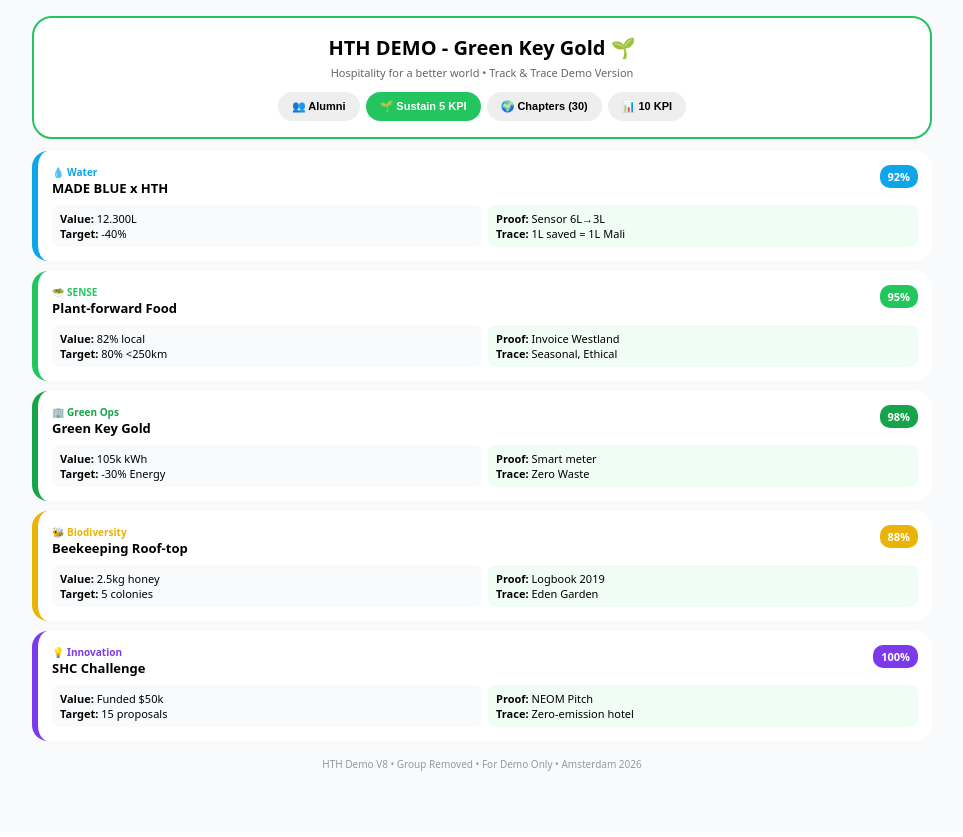
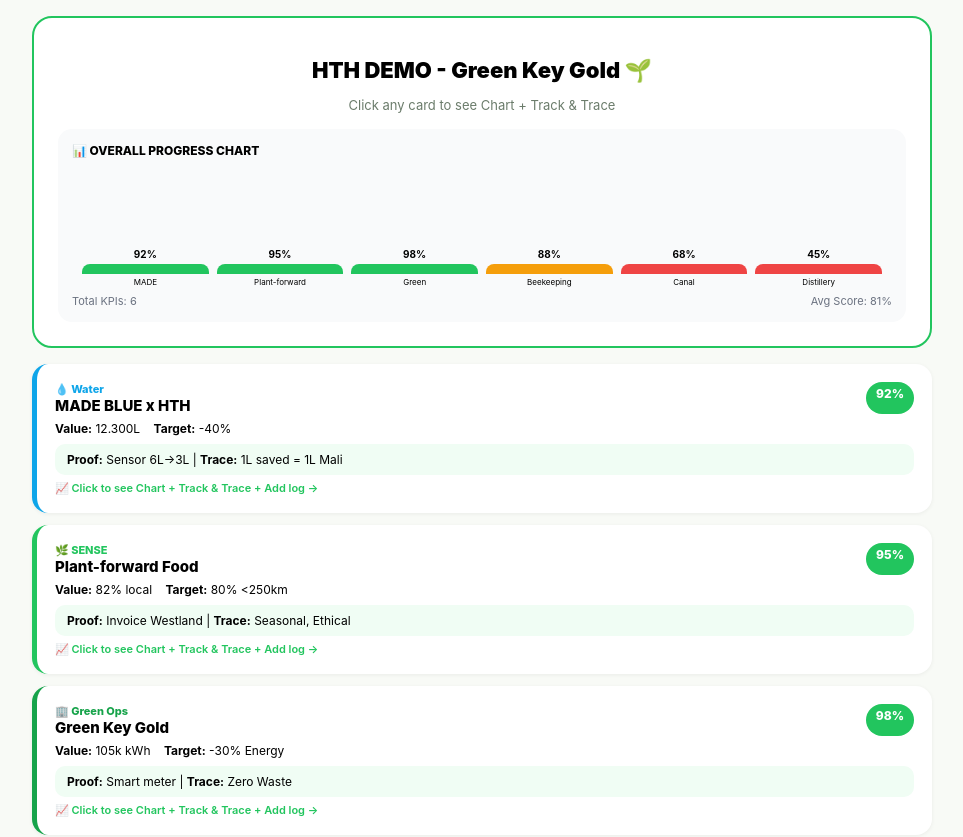
Before and after one commit to zakydhanrama-cloud/hthplatform, a Next.js app: page / in a window 1280 px wide. Shown: the top 837 px of the page, without its empty margins (158-1121 px from the left). Built offline with nearby package versions, Linux system fonts and the light colour scheme.

Commit message:
Update page.tsx

```diff
--- a/app/page.tsx
+++ b/app/page.tsx
@@ -1,102 +1,164 @@
 "use client";
-import { useState } from 'react';
+import { useState, useEffect } from "react";
 
-const alumni = [
-  { name: "Paul Geraeds", year: "1986", loc: "Frankfurt", job: "Vice-Chairman NBTC", journey: "1986 → Chief Steward → NBTC" },
-  { name: "Roberto Payer", year: "Senior Hicon", loc: "Amsterdam", job: "Hilton Waldorf", journey: "Hilton → Waldorf → Award" },
-  { name: "Zaky Dhanrama", year: "2025", loc: "Amsterdam", job: "Founder Platform", journey: "Build → Deploy → Demo" },
+type HistoryPoint = { date: string; val: number; label: string };
+type KPI = {
+  id: number; cat: string; catLabel: string; title: string;
+  value: string; target: string; proof: string; trace: string;
+  score: number; logs: string[]; description: string; history: HistoryPoint[];
+};
+
+const defaultData: KPI[] = [
+  {id:1, cat:"water", catLabel:"💧 Water", title:"MADE BLUE x HTH", value:"12.300L", target:"-40%", proof:"Sensor 6L→3L", trace:"1L saved = 1L Mali", score:92, logs:["2026-10-01 - Sensor installed","2026-10-12 - 6L→3L verified"], description:"TRACK: Smart sensor measures flow. TRACE: 1L saved = 1L Mali donation.", history:[{date:"Oct 1", val:70, label:"70%"},{date:"Oct 8", val:85, label:"85%"},{date:"Oct 12", val:92, label:"92%"}]},
+  {id:2, cat:"sense", catLabel:"🌿 SENSE", title:"Plant-forward Food", value:"82% local", target:"80% <250km", proof:"Invoice Westland", trace:"Seasonal, Ethical", score:95, logs:["Invoice WL-8821"], description:"TRACK: Invoice tracking. TRACE: Seasonal ethical.", history:[{date:"Sep", val:75},{date:"Oct", val:95} as any]},
+  {id:3, cat:"green", catLabel:"🏢 Green Ops", title:"Green Key Gold", value:"105k kWh", target:"-30% Energy", proof:"Smart meter", trace:"Zero Waste", score:98, logs:["Smart meter 105k"], description:"Energy via smart meter.", history:[{date:"Sep", val:80},{date:"Oct", val:98} as any]},
+  {id:4, cat:"bio", catLabel:"🐝 Biodiversity", title:"Beekeeping Roof-top", value:"2.5kg honey", target:"5 colonies", proof:"Logbook 2019", trace:"Eden Garden", score:88, logs:["2.5kg harvested"], description:"Logbook tracking.", history:[{date:"Sep", val:60},{date:"Oct", val:88} as any]},
+  {id:5, cat:"material", catLabel:"♻️ Material", title:"Canal Catch Program", value:"45kg plastic", target:"120kg/year", proof:"Dock scale + Photo log", trace:"1kg = 5 products", score:68, logs:["Oct 12 - 5kg weighed"], description:"TRACK: Dock scale + photo. TRACE: 1kg=5 products.", history:[{date:"Oct 10", val:20, label:"10kg"},{date:"Oct 12", val:45, label:"45kg"},{date:"Oct 15", val:68, label:"68%"}]},
+  {id:6, cat:"energy", catLabel:"🔥 Energy", title:"Distillery Heat Bank", value:"350 kWh", target:"5000 kWh/year", proof:"Heat meter at exchanger", trace:"1kWh = 0.2kg CO2", score:45, logs:["350 kWh recovered"], description:"Heat meter tracking.", history:[{date:"Oct 1", val:10},{date:"Oct 12", val:45} as any]},
 ];
 
-const sustain = [
-  { pilar: "💧 Water", title: "MADE BLUE x HTH", value: "12.300L", target: "-40%", proof: "Sensor 6L→3L", trace: "1L saved = 1L Mali", color: "#0ea5e9", score: "92%" },
-  { pilar: "🥗 SENSE", title: "Plant-forward Food", value: "82% local", target: "80% <250km", proof: "Invoice Westland", trace: "Seasonal, Ethical", color: "#22c55e", score: "95%" },
-  { pilar: "🏢 Green Ops", title: "Green Key Gold", value: "105k kWh", target: "-30% Energy", proof: "Smart meter", trace: "Zero Waste", color: "#16a34a", score: "98%" },
-  { pilar: "🐝 Biodiversity", title: "Beekeeping Roof-top", value: "2.5kg honey", target: "5 colonies", proof: "Logbook 2019", trace: "Eden Garden", color: "#eab308", score: "88%" },
-  { pilar: "💡 Innovation", title: "SHC Challenge", value: "Funded $50k", target: "15 proposals", proof: "NEOM Pitch", trace: "Zero-emission hotel", color: "#7c3aed", score: "100%" },
-];
+// Simple Chart Components - No library needed!
+function BarChart({ data }: { data: KPI[] }) {
+  const max = 100;
+  return (
+    <div style={{display:"flex", alignItems:"flex-end", gap:8, height:120, padding:"0 10px"}}>
+      {data.map(k => (
+        <div key={k.id} style={{flex:1, display:"flex", flexDirection:"column", alignItems:"center", gap:4}}>
+          <div style={{fontSize:10, fontWeight:700}}>{k.score}%</div>
+          <div style={{width:"100%", background:"#e5f5e9", borderRadius:"8px 8px 0 0", height:`${k.score}%`, maxHeight:90, minHeight:10, backgroundColor:k.score>=90?"#22c55e":k.score>=70?"#f59e0b":"#ef4444", transition:"all 0.5s"}}></div>
+          <div style={{fontSize:8, textAlign:"center", lineHeight:1}}>{k.title.split(" ")[0]}</div>
+        </div>
+      ))}
+    </div>
+  );
+}
 
-const kpi10 = [
-  ["Employability 6 bulan", "96%", ">=95%", "Tracer Study Launch.it", "✅"],
-  ["Employer Satisfaction", "88/100", ">=85", "Survei 67 mitra", "✅"],
-  ["Academic Reputation", "82/100", ">=80", "QS Global", "✅"],
-  ["Riset per tahun", "18", "Min 15", "Scopus", "✅"],
-  ["Retention Year 1", "92%", ">=90%", "Osiris NSE", "✅"],
-  ["Graduation 4-5yr", "85%", ">=80%", "Keuzegids", "✅"],
-  ["Magang bintang 5", "100%", "100% wajib", "Placement Office", "✅"],
-  ["Kemitraan industri", "67 mitra", "50+", "MoU", "✅"],
-  ["% Internasional", "44%", ">=40%", "HR Census", "✅"],
-  ["QS 5-Star Gold", "Gold", "Maintain", "NVAO Audit", "✅"],
-];
+function LineChart({ history }: { history: HistoryPoint[] }) {
+  if(!history || history.length<2) return <div style={{fontSize:12, color:"#999", textAlign:"center", padding:20}}>Add more logs to see chart progress 📈</div>;
+  const maxVal = Math.max(...history.map(h=>h.val), 100);
+  const minVal = 0;
+  const W=320, H=120, P=20;
+  const points = history.map((h,i)=>{
+    const x = P + (i*(W-2*P))/(history.length-1);
+    const y = H - P - ((h.val-minVal)/(maxVal-minVal))*(H-2*P);
+    return {x,y,h};
+  });
+  const pathD = points.map((p,i)=>`${i===0?"M":"L"} ${p.x} ${p.y}`).join(" ");
+  return (
+    <div style={{background:"white", borderRadius:12, padding:10, border:"1px solid #eef2ee"}}>
+      <svg width="100%" height={H} viewBox={`0 0 ${W} ${H}`} style={{overflow:"visible"}}>
+        <line x1={P} y1={H-P} x2={W-P} y2={H-P} stroke="#e5e7eb" strokeWidth={1}/>
+        <line x1={P} y1={P} x2={P} y2={H-P} stroke="#e5e7eb" strokeWidth={1}/>
+        <path d={pathD} fill="none" stroke="#22c55e" strokeWidth={2.5} strokeLinejoin="round"/>
+        {points.map((p,i)=>(
+          <g key={i}>
+            <circle cx={p.x} cy={p.y} r={4} fill="#22c55e" stroke="white" strokeWidth={2}/>
+            <text x={p.x} y={p.y-10} fontSize={9} textAnchor="middle" fill="#166534" fontWeight={700}>{p.h.val}%</text>
+            <text x={p.x} y={H-2} fontSize={8} textAnchor="middle" fill="#6b7280">{p.h.date}</text>
+          </g>
+        ))}
+      </svg>
+    </div>
+  );
+}
 
-const chapters = [
-  { name: "Aruba Chapter", members: 21, loc: "Aruba", emoji: "🏖️" },
-  { name: "Bangkok Chapter", members: 28, loc: "Bangkok, Thailand", emoji: "🌃" },
-  { name: "Barcelona Chapter", members: 99, loc: "Barcelona, Spain", emoji: "🏛️" },
-  { name: "Amsterdam Chapter", members: 450, loc: "Amsterdam", emoji: "🚲" },
-];
+export default function Page() {
+  const [data, setData] = useState<KPI[]>([]);
+  const [selected, setSelected] = useState<KPI | null>(null);
+  const [showAdd, setShowAdd] = useState(false);
+  const [form, setForm] = useState<any>({cat:"water", title:"", value:"", target:"", proof:"", trace:"", score:0, description:""});
+  const [newLog, setNewLog] = useState(""); const [newLogVal, setNewLogVal] = useState("");
 
-export default function Demo() {
-  const [tab, setTab] = useState("sustain");
+  useEffect(()=>{const s=localStorage.getItem("hth_kpi_v3"); setData(s?JSON.parse(s):defaultData)},[]);
+  useEffect(()=>{if(data.length) localStorage.setItem("hth_kpi_v3", JSON.stringify(data))},[data]);
+
+  const saveKPI=()=>{
+    const kpi:KPI={id:Date.now(), cat:form.cat, catLabel:form.cat, title:form.title||"Untitled", value:form.value, target:form.target, proof:form.proof, trace:form.trace, score:Number(form.score)||0, logs:[], description:form.description||`TRACK: ${form.proof}. TRACE: ${form.trace}`, history:[{date:new Date().toLocaleDateString().slice(0,5), val:Number(form.score)||0, label:`${form.score}%`} ]};
+    setData([...data,kpi]); setShowAdd(false);
+  };
+  const addLog=()=>{
+    if(!selected||!newLog) return;
+    const val = Number(newLogVal)||selected.score;
+    const hist = {date:new Date().toLocaleDateString().slice(0,5), val, label:newLog};
+    const updated = data.map(d=>d.id===selected.id?{...d, logs:[...d.logs, `${new Date().toLocaleDateString()} - ${newLog} (${val}%)`], history:[...d.history, hist], score:val, value:`${val}% / ${d.value}`}:d);
+    setData(updated);
+    const sel = updated.find(d=>d.id===selected.id)!; setSelected(sel); setNewLog(""); setNewLogVal("");
+  };
+  const catColor:any={water:"#0ea5e9", sense:"#22c55e", green:"#16a34a", bio:"#eab308", energy:"#f97316", material:"#3b82f6"};
+
   return (
-    <div style={{background: "#f8fafc", minHeight: "100vh", padding: "16px", fontFamily: "system-ui"}}>
-      <div style={{maxWidth: "900px", margin: "0 auto"}}>
-        <div style={{background: "white", borderRadius: "20px", padding: "16px", border: "2px solid #22c55e", textAlign: "center"}}>
-          <h1 style={{margin: 0, fontSize: "20px", fontWeight: 900}}>HTH DEMO - Green Key Gold 🌱</h1>
-          <p style={{margin: "4px 0 0", fontSize: "11px", color: "#666"}}>Hospitality for a better world • Track & Trace Demo Version</p>
-          <div style={{display: "flex", gap: "6px", justifyContent: "center", marginTop: "12px", flexWrap: "wrap"}}>
-            {[
-              ["alumni", "👥 Alumni"],
-              ["sustain", "🌱 Sustain 5 KPI"],
-              ["chapters", "🌍 Chapters (30)"],
-              ["kpi", "📊 10 KPI"],
-            ].map(([id, label])=>(
-              <button key={id} onClick={()=>setTab(id)} style={{background: tab===id ? "#22c55e" : "#eee", color: tab===id ? "white" : "black", border: "none", padding: "8px 14px", borderRadius: "20px", fontWeight: 700, cursor: "pointer", fontSize: "11px"}}>{label}</button>
-            ))}
+    <div style={{background:"#f8faf6", minHeight:"100vh", padding:16, fontFamily:"Inter, sans-serif"}}>
+      <div style={{maxWidth:900, margin:"0 auto"}}>
+        <div style={{background:"white", border:"2px solid #22c55e", borderRadius:20, padding:24, textAlign:"center"}}>
+          <h1 style={{fontSize:22, fontWeight:900}}>HTH DEMO - Green Key Gold 🌱</h1>
+          <p style={{fontSize:13, color:"#6b7c6b"}}>Click any card to see Chart + Track & Trace</p>
+          <div style={{marginTop:16, background:"#f9fafb", borderRadius:14, padding:14}}>
+            <div style={{fontSize:12, fontWeight:800, textAlign:"left", marginBottom:8}}>📊 OVERALL PROGRESS CHART</div>
+            <BarChart data={data}/>
+            <div style={{display:"flex", justifyContent:"space-between", fontSize:11, color:"#6b7280", marginTop:8}}><span>Total KPIs: {data.length}</span><span>Avg Score: {Math.round(data.reduce((a,b)=>a+b.score,0)/data.length||0)}%</span></div>
           </div>
         </div>
 
-        {tab==="alumni" && (
-          <div style={{background: "white", borderRadius: "16px", padding: "16px", marginTop: "12px"}}>
-            <h3 style={{margin: "0 0 10px", fontSize: "14px"}}>👥 Alumni Tracking + Career Journey</h3>
-            {alumni.map((a,i)=><div key={i} style={{border: "1px solid #eee", borderRadius: "10px", padding: "10px", marginBottom: "8px", fontSize: "12px"}}><b>{a.name}</b> ({a.year}) - {a.loc} • {a.job}<br/><span style={{color: "#666", fontSize: "11px"}}>Trace: {a.journey}</span></div>)}
-          </div>
-        )}
+        <div style={{marginTop:16}}>
+          {data.map(k=>(
+            <div key={k.id} onClick={()=>setSelected(k)} style={{background:"white", borderRadius:16, padding:18, marginBottom:12, cursor:"pointer", borderLeft:`5px solid ${catColor[k.cat]}`, boxShadow:"0 1px 4px rgba(0,0,0,.06)"}}>
+              <div style={{display:"flex", justifyContent:"space-between"}}><div><div style={{fontSize:11, fontWeight:800, color:catColor[k.cat]}}>{k.catLabel}</div><div style={{fontWeight:800, fontSize:15}}>{k.title}</div></div><div style={{background:k.score>=90?"#22c55e":k.score>=70?"#f59e0b":"#ef4444", color:"white", padding:"4px 10px", borderRadius:999, fontSize:12, fontWeight:800, height:24}}>{k.score}%</div></div>
+              <div style={{fontSize:12, marginTop:6}}><b>Value:</b> {k.value} <b style={{marginLeft:10}}>Target:</b> {k.target}</div>
+              <div style={{background:"#f0fdf4", borderRadius:10, padding:"8px 12px", marginTop:8, fontSize:12}}><b>Proof:</b> {k.proof} | <b>Trace:</b> {k.trace}</div>
+              <div style={{fontSize:11, color:"#22c55e", marginTop:6, fontWeight:600}}>📈 Click to see Chart + Track & Trace + Add log →</div>
+            </div>
+          ))}
+        </div>
+        <button onClick={()=>setShowAdd(true)} style={{width:"100%", padding:14, background:"#111827", color:"white", border:"none", borderRadius:14, fontWeight:700, cursor:"pointer", marginTop:10}}>+ Add New KPI</button>
+      </div>
 
-        {tab==="sustain" && (
-          <div style={{marginTop: "12px", display: "flex", flexDirection: "column", gap: "10px"}}>
-            {sustain.map((s,i)=>(
-              <div key={i} style={{background: "white", borderRadius: "16px", padding: "14px", borderLeft: `6px solid ${s.color}`}}>
-                <div style={{display: "flex", justifyContent: "space-between"}}>
-                  <div><div style={{fontSize: "10px", color: s.color, fontWeight: 800}}>{s.pilar}</div><div style={{fontWeight: 800, fontSize: "13px"}}>{s.title}</div></div>
-                  <div style={{background: s.color, color: "white", borderRadius: "10px", padding: "4px 8px", fontSize: "11px", fontWeight: 800, height: "fit-content"}}>{s.score}</div>
-                </div>
-                <div style={{marginTop: "8px", display: "grid", gridTemplateColumns: "1fr 1fr", gap: "6px", fontSize: "11px"}}>
-                  <div style={{background: "#f8fafc", padding: "6px 8px", borderRadius: "8px"}}><b>Value:</b> {s.value}<br/><b>Target:</b> {s.target}</div>
-                  <div style={{background: "#f0fdf4", padding: "6px 8px", borderRadius: "8px"}}><b>Proof:</b> {s.proof}<br/><b>Trace:</b> {s.trace}</div>
-                </div>
+      {selected && (
+        <div style={{position:"fixed", inset:0, background:"rgba(0,0,0,.5)", display:"flex", alignItems:"center", justifyContent:"center", zIndex:50, padding:16}} onClick={()=>setSelected(null)}>
+          <div style={{background:"white", borderRadius:20, padding:20, maxWidth:520, width:"100%", maxHeight:"90vh", overflowY:"auto"}} onClick={e=>e.stopPropagation()}>
+            <div style={{display:"flex", justifyContent:"space-between"}}><h3 style={{fontWeight:800}}>{selected.title}</h3><button onClick={()=>setSelected(null)} style={{border:"none", background:"#f3f4f6", borderRadius:8, padding:"4px 8px"}}>✕</button></div>
+
+            <div style={{marginTop:12}}><div style={{fontSize:11, fontWeight:800, color:"#16a34a"}}>📈 PROGRESS CHART - Track Over Time</div><div style={{marginTop:8}}><LineChart history={selected.history}/></div></div>
+
+            <div style={{marginTop:14, background:"#f9fafb", borderRadius:12, padding:12}}>
+              <div style={{fontSize:12, fontWeight:700}}>HOW TO TRACK & TRACE</div>
+              <div style={{fontSize:13, marginTop:6, lineHeight:1.5}}>{selected.description}</div>
+              <div style={{display:"grid", gridTemplateColumns:"1fr 1fr", gap:8, marginTop:10}}>
+                <div style={{background:"#ecfdf5", padding:10, borderRadius:10, fontSize:12}}><b>🔍 TRACK</b><br/>{selected.proof}</div>
+                <div style={{background:"#eff6ff", padding:10, borderRadius:10, fontSize:12}}><b>🔗 TRACE</b><br/>{selected.trace}</div>
               </div>
-            ))}
-          </div>
-        )}
+            </div>
 
-        {tab==="chapters" && (
-          <div style={{background: "white", borderRadius: "16px", padding: "16px", marginTop: "12px"}}>
-            <h3 style={{margin: "0 0 12px", fontSize: "14px"}}>🌍 Discover (30) - Global Chapters</h3>
-            <div style={{display: "grid", gridTemplateColumns: "repeat(auto-fill, minmax(160px, 1fr))", gap: "10px"}}>
-              {chapters.map((c,i)=><div key={i} style={{border: "1px solid #eee", borderRadius: "14px", overflow: "hidden", textAlign: "center"}}><div style={{height: "80px", background: "#f1f5f9", display: "flex", alignItems: "center", justifyContent: "center", fontSize: "32px"}}>{c.emoji}</div><div style={{padding: "10px"}}><div style={{fontWeight: 700, fontSize: "12px"}}>{c.name}</div><div style={{fontSize: "10px", color: "#666"}}>{c.members} members • {c.loc}</div><div style={{background: "#991b1b", color: "white", borderRadius: "6px", padding: "6px", marginTop: "8px", fontSize: "10px", fontWeight: 700}}>Log in to join</div></div></div>)}
+            <div style={{marginTop:14}}>
+              <div style={{fontWeight:700, fontSize:13}}>📝 Proof Logs + Chart Data</div>
+              <div style={{maxHeight:100, overflowY:"auto", marginTop:6}}>{selected.logs.map((l,i)=><div key={i} style={{fontSize:12, padding:"4px 0", borderBottom:"1px solid #f3f4f6"}}>• {l}</div>)}</div>
+              <div style={{display:"flex", gap:6, marginTop:10, flexWrap:"wrap"}}>
+                <input value={newLog} onChange={e=>setNewLog(e.target.value)} placeholder="Log: 13 Oct - 7kg weighed" style={{flex:2, minWidth:140, padding:10, border:"1px solid #d1d5db", borderRadius:10, fontSize:12}}/>
+                <input value={newLogVal} onChange={e=>setNewLogVal(e.target.value)} type="number" placeholder="Score % e.g. 75" style={{flex:1, minWidth:70, padding:10, border:"1px solid #d1d5db", borderRadius:10, fontSize:12}}/>
+                <button onClick={addLog} style={{padding:"10px 14px", background:"#22c55e", color:"white", border:"none", borderRadius:10, fontWeight:700}}>Add & Update Chart</button>
+              </div>
+              <div style={{fontSize:11, color:"#6b7280", marginTop:6}}>Tip: Input log + score baru → chart line bakal naik otomatis 📈</div>
             </div>
           </div>
-        )}
+        </div>
+      )}
 
-        {tab==="kpi" && (
-          <div style={{background: "white", borderRadius: "16px", padding: "16px", marginTop: "12px"}}>
-            <h3 style={{margin: "0 0 10px", fontSize: "14px"}}>📊 10 KPI - Track & Trace Audit</h3>
-            {kpi10.map((k,i)=><div key={i} style={{display: "flex", justifyContent: "space-between", borderBottom: "1px solid #f1f5f9", padding: "8px 0", fontSize: "11px"}}><div><b>{k[0]}</b><br/><span style={{color: "#666"}}>{k[3]}</span></div><div style={{textAlign: "right"}}><b style={{color: "#7c3aed"}}>{k[1]}</b> <span style={{fontSize: "9px"}}>({k[2]})</span><br/>{k[4]} Verified</div></div>)}
+      {showAdd && (
+        <div style={{position:"fixed", inset:0, background:"rgba(0,0,0,.5)", display:"flex", alignItems:"center", justifyContent:"center", zIndex:60, padding:16}}>
+          <div style={{background:"white", borderRadius:20, padding:20, maxWidth:480, width:"100%"}}>
+            <h3 style={{fontWeight:800}}>Add New KPI + Chart</h3>
+            <div style={{display:"flex", flexDirection:"column", gap:8, marginTop:12}}>
+              <select value={form.cat} onChange={e=>setForm({...form, cat:e.target.value})} style={{padding:10, borderRadius:10, border:"1px solid #d1d5db"}}><option value="water">💧 Water</option><option value="material">♻️ Material - Canal</option><option value="energy">🔥 Energy - Heat Bank</option><option value="sense">🌿 Food</option><option value="green">🏢 Green Ops</option><option value="bio">🐝 Bio</option></select>
+              <input value={form.title} onChange={e=>setForm({...form, title:e.target.value})} placeholder="Title" style={{padding:10, borderRadius:10, border:"1px solid #d1d5db"}}/>
+              <div style={{display:"flex", gap:8}}><input value={form.value} onChange={e=>setForm({...form, value:e.target.value})} placeholder="Value" style={{flex:1, padding:10, borderRadius:10, border:"1px solid #d1d5db"}}/><input value={form.target} onChange={e=>setForm({...form, target:e.target.value})} placeholder="Target" style={{flex:1, padding:10, borderRadius:10, border:"1px solid #d1d5db"}}/></div>
+              <input value={form.proof} onChange={e=>setForm({...form, proof:e.target.value})} placeholder="Proof - Track method" style={{padding:10, borderRadius:10, border:"1px solid #d1d5db"}}/>
+              <input value={form.trace} onChange={e=>setForm({...form, trace:e.target.value})} placeholder="Trace - Impact destination" style={{padding:10, borderRadius:10, border:"1px solid #d1d5db"}}/>
+              <input value={form.score} onChange={e=>setForm({...form, score:e.target.value})} type="number" placeholder="Initial score %" style={{padding:10, borderRadius:10, border:"1px solid #d1d5db"}}/>
+              <button onClick={saveKPI} style={{padding:12, background:"#22c55e", color:"white", border:"none", borderRadius:12, fontWeight:700}}>Save KPI with Chart</button>
+              <button onClick={()=>setShowAdd(false)} style={{padding:10, background:"#f3f4f6", border:"none", borderRadius:12}}>Cancel</button>
+            </div>
           </div>
-        )}
-
-        <div style={{textAlign: "center", marginTop: "16px", fontSize: "10px", color: "#999"}}>HTH Demo V8 • Group Removed • For Demo Only • Amsterdam 2026</div>
-      </div>
+        </div>
+      )}
     </div>
   );
 }
```
